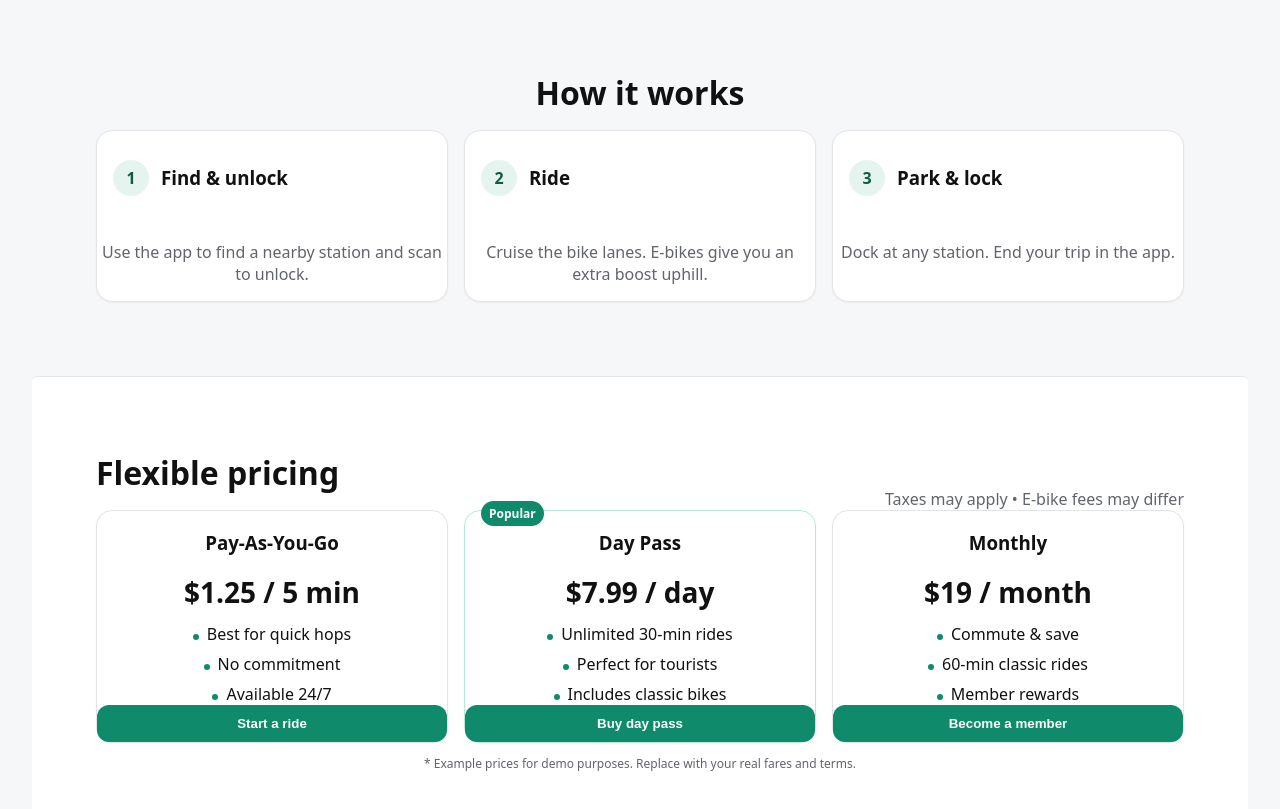
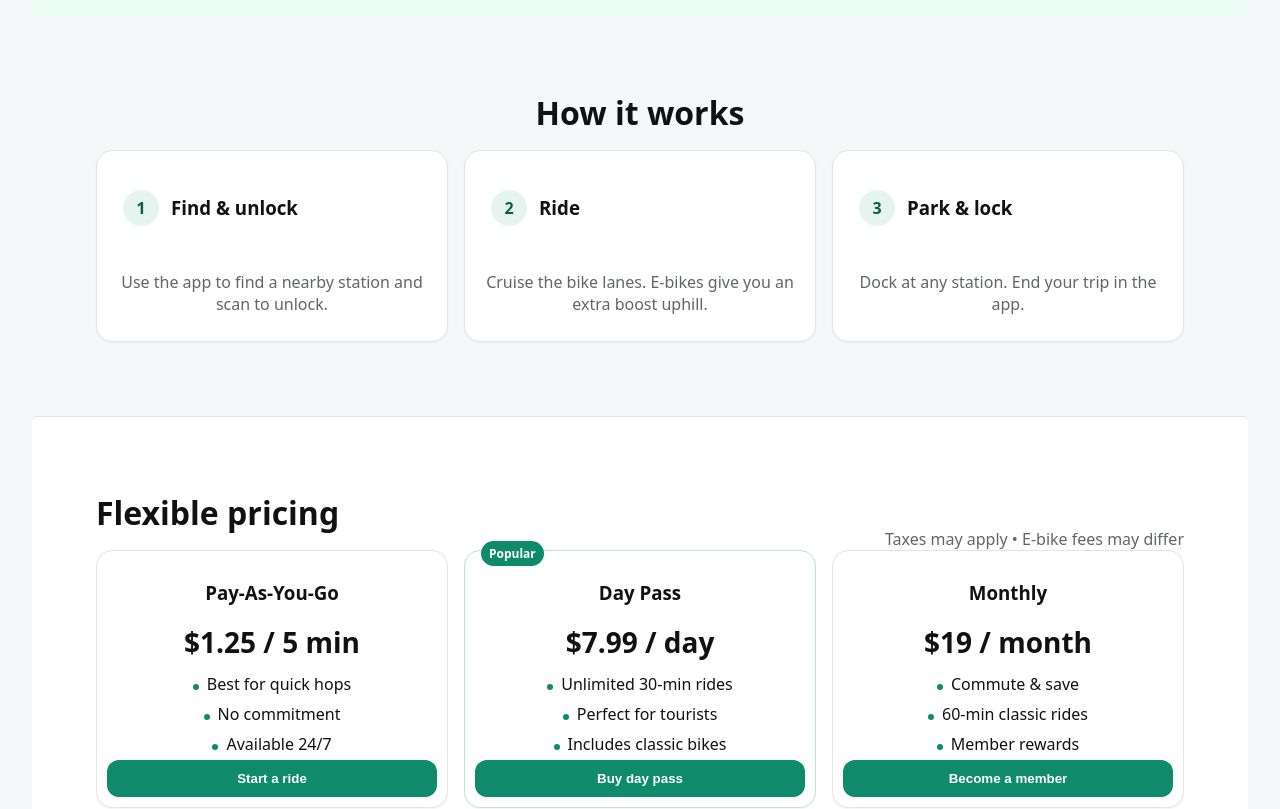
Before and after one commit to antholim/BigCie, a React (Vite) app in the folder src/Frontend/: page / in a window 1280 px wide. Shown: the part 640-1449 px from the top of the page. Built offline with nearby package versions, Linux system fonts and the light colour scheme; no server answers.

Commit message:
Improve button and card styling in home.css
Added margin to .db-btn, centered and spaced .db-btn.full, and added padding to .db-card for better layout and visual consistency.

```diff
--- a/src/Frontend/src/components/home.css
+++ b/src/Frontend/src/components/home.css
@@ -132,7 +132,8 @@ img {
   padding: 10px 14px;
   border-radius: 12px;
   font-weight: 700;
-  cursor: pointer
+  cursor: pointer;
+  margin: 5px;
 }
 
 .db-btn.ghost {
@@ -151,7 +152,9 @@ img {
 
 .db-btn.full {
   display: block;
-  width: 100%
+  width: 100%;
+  margin: auto;
+  margin-top: 5px;
 }
 
 /* Hero */
@@ -239,6 +242,7 @@ img {
   border: 1px solid var(--border);
   border-radius: 16px;
   box-shadow: 0 1px 2px rgba(0, 0, 0, .05);
+  padding: 10px;
 }
 
 .db-card-head {
```
